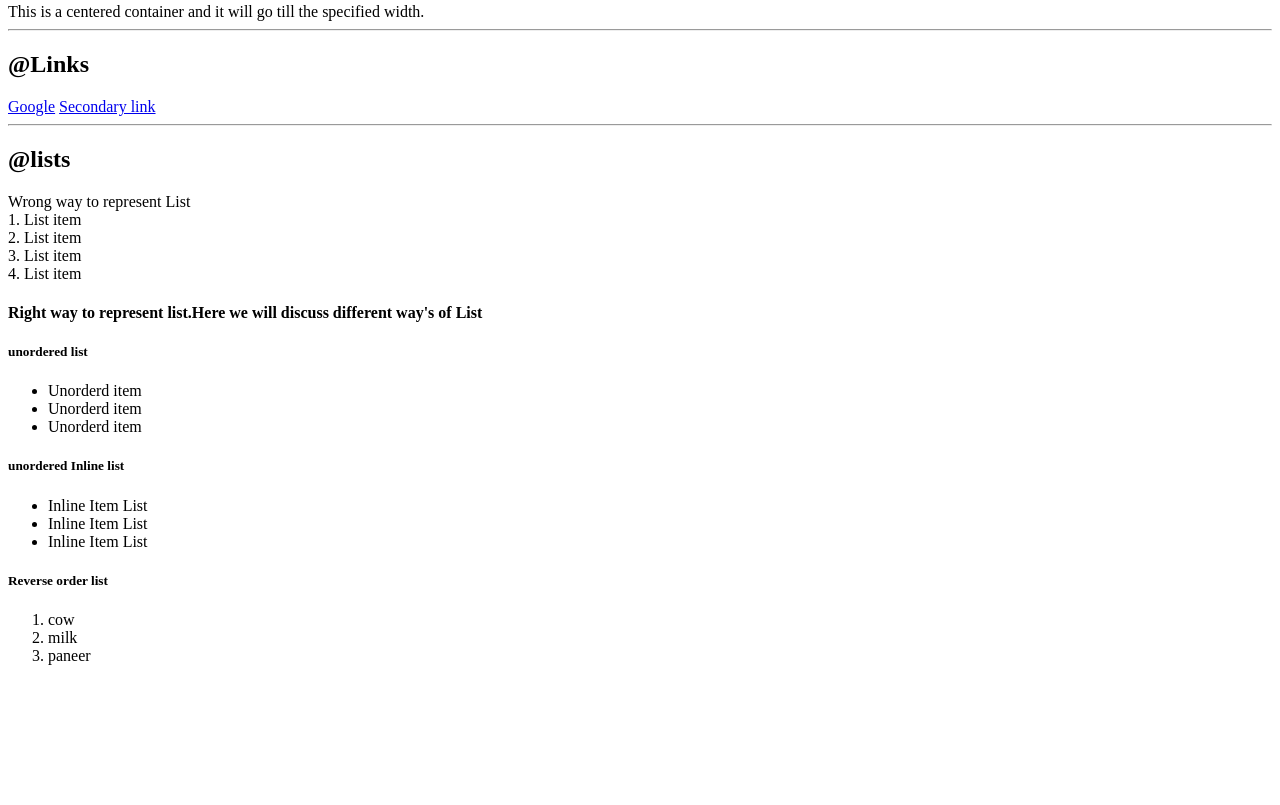
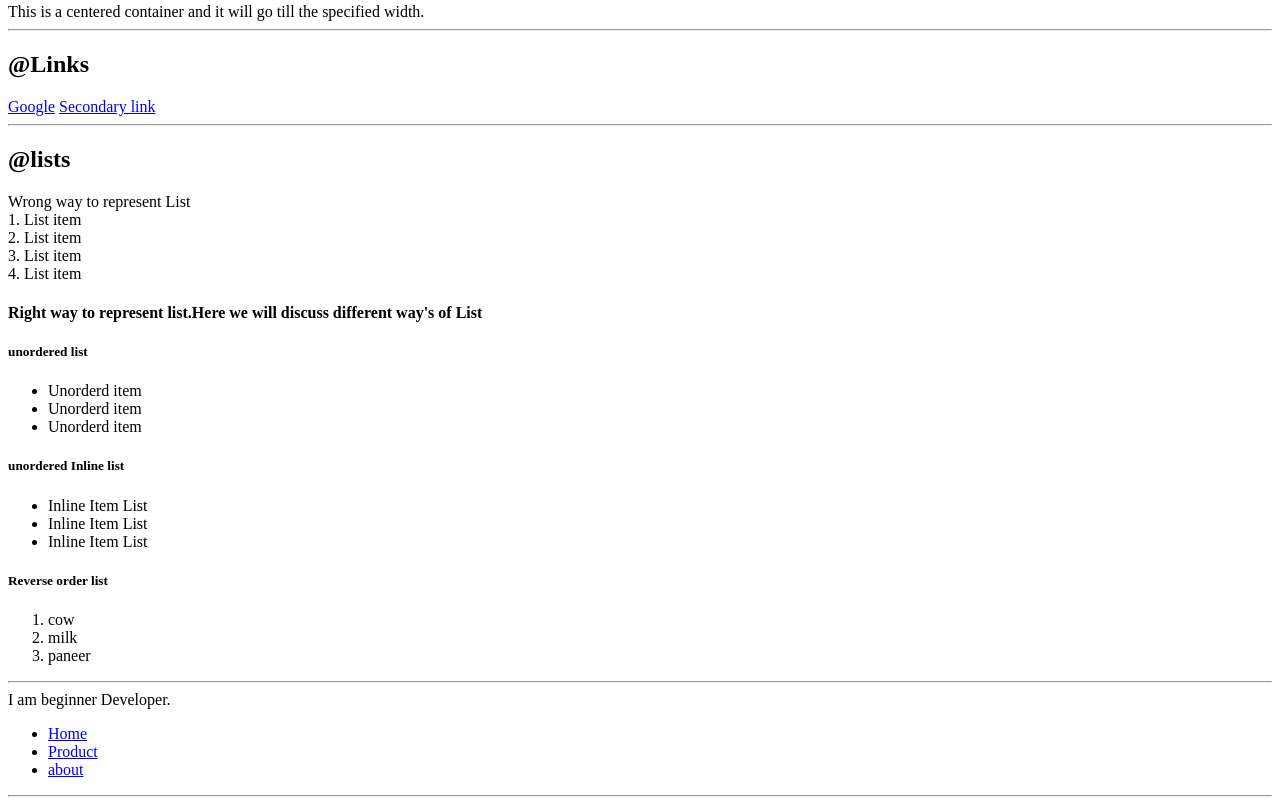
Before and after one commit to ashishdk/Ashish_component_library_with_Neog-camp_3, a plain HTML site: page index.html in a window 1280 px wide. Shown: the part 608-1413 px from the top of the page. Before the commit the page ends 1289 px from the top, so only its background shows below. Drawn offline with Linux system fonts and the light colour scheme.

Commit message:
Doc: Nav completed

```diff
--- a/index.html
+++ b/index.html
@@ -59,5 +59,22 @@
     <li>milk</li>
     <li>paneer</li>
 </ol>
+<hr>
+<nav>
+    <div>I am beginner Developer.</div>
+    <ul>
+        <li>
+            <a href="home">Home</a>
+        </li>
+        <li>
+            <a href="Product">Product</a>
+        </li>
+        <li>
+            <a href="about">about</a>
+        </li>
+    </ul>
+</nav>
+<hr>
+
 </body>
 </html>
```
